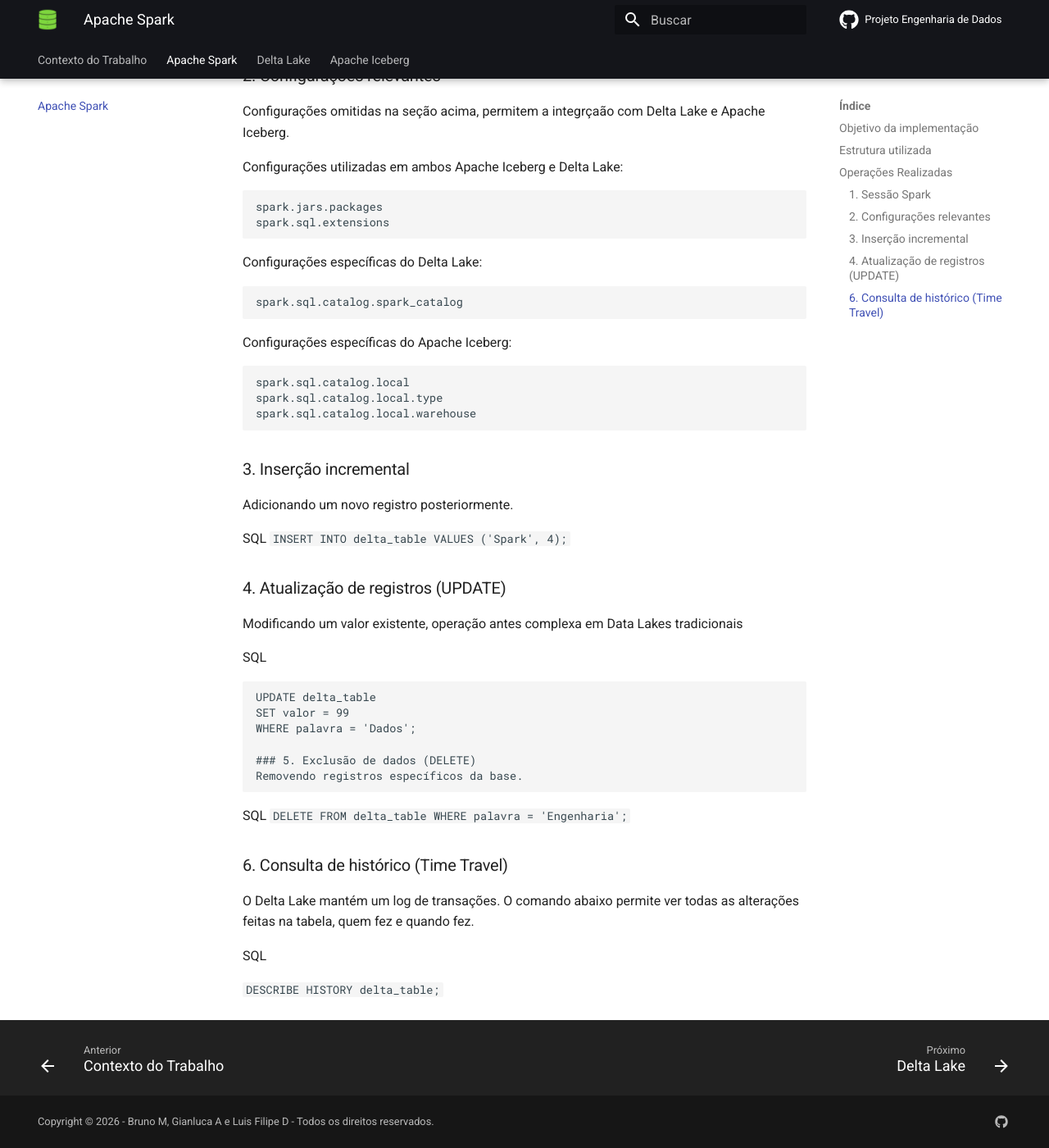
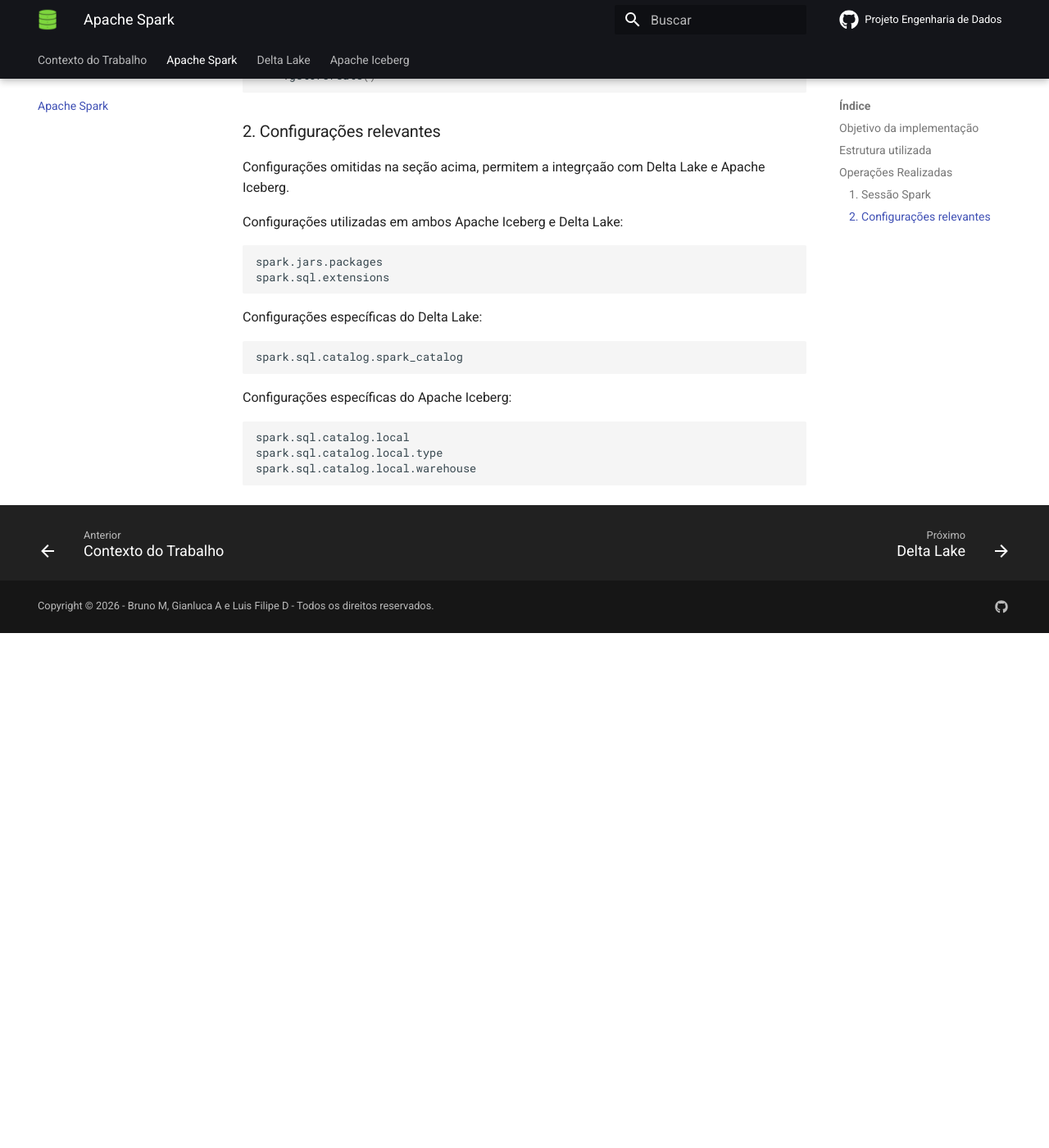
Before and after one commit to brunomonteirobonifacio/projeto-engenharia-dados-satc, an MkDocs documentation site: the page built from docs/spark.md, in a window 1280 px wide and 1400 px high, scrolled down 893 px. Shown: the whole window at 82% size. Built offline with MkDocs 1.6.1 and Material for MkDocs 9.7.7, drawn with Linux system fonts in a browser that asks for light colours; comment, search, counter and statistics services are not loaded; after the commit the page ends 1665 px from its top, so only the background shows below that; some of the changed text lies outside the part shown.

Commit message:
Ajustado readme do apache spark

````diff
--- a/docs/spark.md
+++ b/docs/spark.md
@@ -46,32 +48,3 @@ spark.sql.catalog.local
 spark.sql.catalog.local.type
 spark.sql.catalog.local.warehouse
 ```
-
-### 3. Inserção incremental
-Adicionando um novo registro posteriormente.
-
-SQL
-```INSERT INTO delta_table VALUES ('Spark', 4);```
-
-### 4. Atualização de registros (UPDATE)
-Modificando um valor existente, operação antes complexa em Data Lakes tradicionais
-
-SQL
-```
-UPDATE delta_table
-SET valor = 99
-WHERE palavra = 'Dados';
-
-### 5. Exclusão de dados (DELETE)
-Removendo registros específicos da base.
-```
-SQL
-```DELETE FROM delta_table
-WHERE palavra = 'Engenharia';```
-
-### 6. Consulta de histórico (Time Travel)
-O Delta Lake mantém um log de transações. O comando abaixo permite ver todas as alterações feitas na tabela, quem fez e quando fez.
-
-SQL
-
-```DESCRIBE HISTORY delta_table;```
````
Also changed, not shown: other parts of docs/spark.md (+2 -0 lines).
